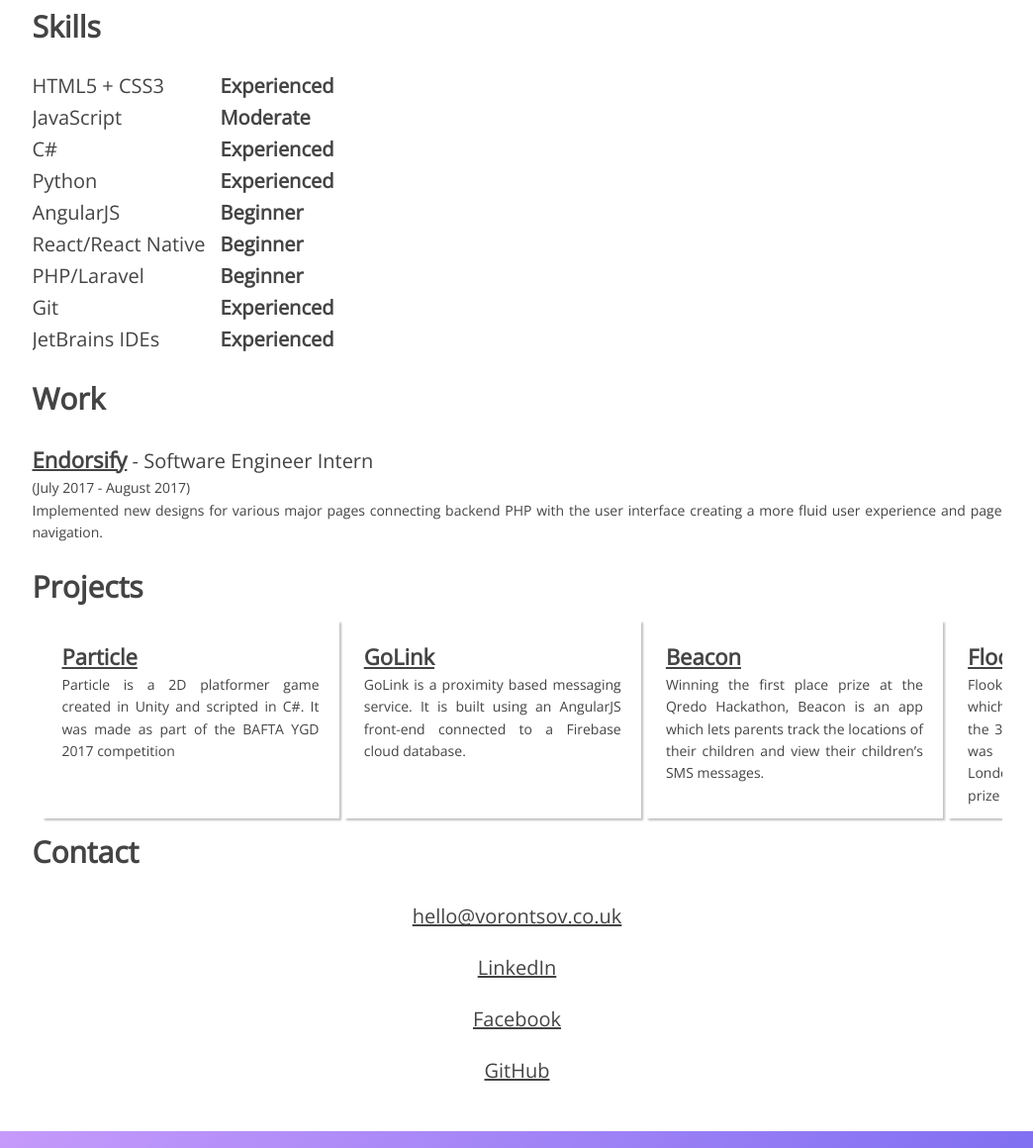
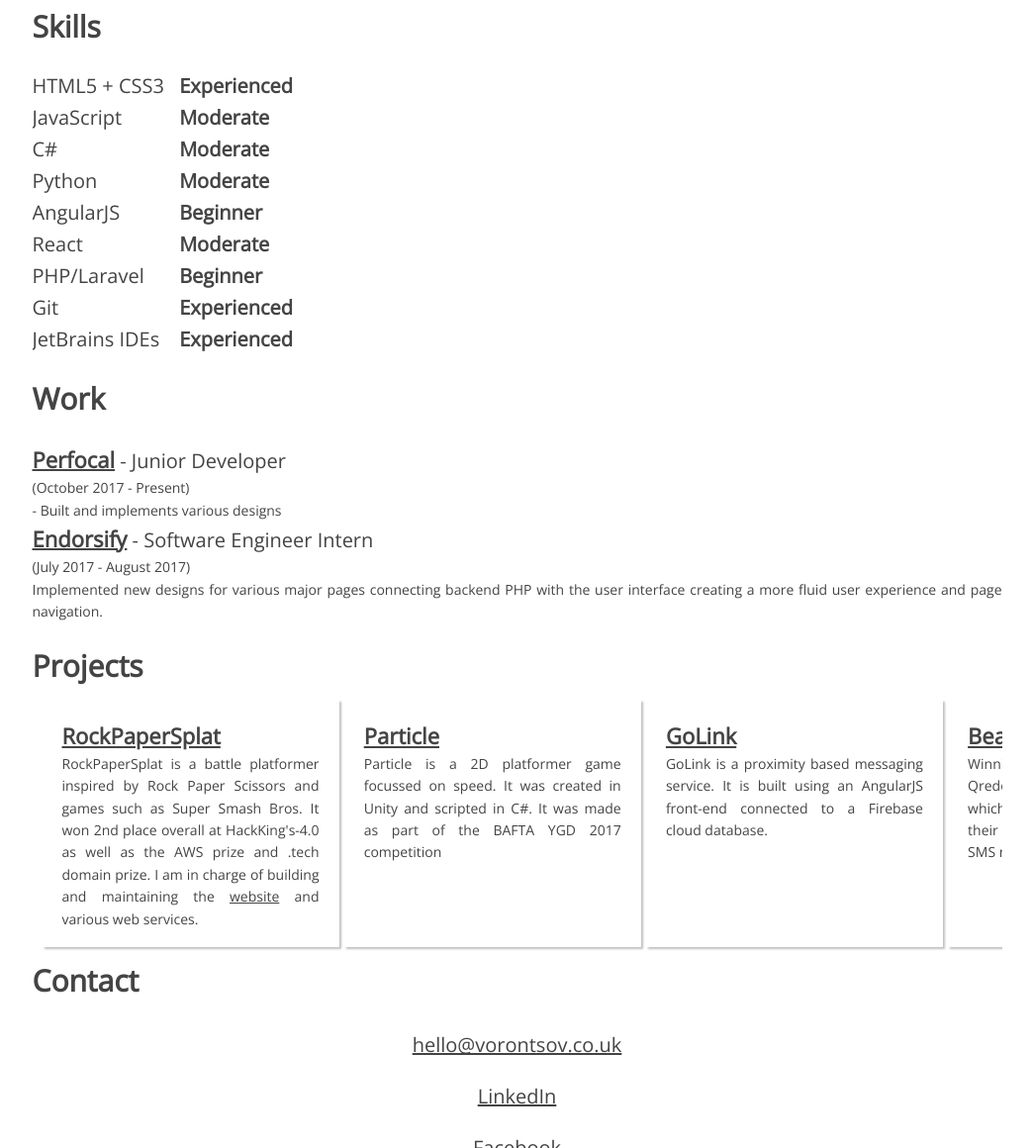
Before and after one commit to a-vorontsov/a-vorontsov.github.io, a plain HTML site: page index.html in a window 1280 px wide. Shown: the part 531-1691 px from the top of the page at 99% size, without its empty margins (125-1169 px from the left). Drawn offline with nearby package versions, Linux system fonts and the light colour scheme.

Commit message:
Minor changes [WIP]

```diff
--- a/css/stylesheet.css
+++ b/css/stylesheet.css
@@ -352,7 +352,7 @@
 
 .projectsItem {
     width: 300px;
-    height: 200px;
+    height: 250px;
     display: inline-block;
     box-shadow: 2px 2px 2px rgba(0,0,0,0.25);
     white-space: normal;
--- a/index.html
+++ b/index.html
@@ -1,5 +1,6 @@
 <!DOCTYPE html>
 <html lang="en">
+
 <head>
   <meta charset="UTF-8">
   <title>Aleksandr Vorontsov</title>
@@ -12,14 +13,22 @@
   <script src="js/jquery-3.2.1.min.js"></script>
   <script src="js/javascript.js"></script>
   <script>
-            (function(i,s,o,g,r,a,m){i['GoogleAnalyticsObject']=r;i[r]=i[r]||function(){
-                    (i[r].q=i[r].q||[]).push(arguments)},i[r].l=1*new Date();a=s.createElement(o),
-                m=s.getElementsByTagName(o)[0];a.async=1;a.src=g;m.parentNode.insertBefore(a,m)
-            })(window,document,'script','https://www.google-analytics.com/analytics.js','ga');
-            ga('create', 'UA-101741070-1', 'auto');
-            ga('send', 'pageview');
+  ( function( i, s, o, g, r, a, m ) {
+    i[ 'GoogleAnalyticsObject' ] = r;
+    i[ r ] = i[ r ] || function() {
+      ( i[ r ].q = i[ r ].q || [] ).push( arguments )
+    }, i[ r ].l = 1 * new Date();
+    a = s.createElement( o ),
+      m = s.getElementsByTagName( o )[ 0 ];
+    a.async = 1;
+    a.src = g;
+    m.parentNode.insertBefore( a, m )
+  } )( window, document, 'script', 'https://www.google-analytics.com/analytics.js', 'ga' );
+  ga( 'create', 'UA-101741070-1', 'auto' );
+  ga( 'send', 'pageview' );
   </script>
 </head>
+
 <body>
   <header class="pageTop">
     <h1 class="headerName">Aleksandr Vorontsov</h1>
@@ -92,7 +101,7 @@
           <li class="skillsItem">C#</li>
           <li class="skillsItem">Python</li>
           <li class="skillsItem">AngularJS</li>
-                        <li class="skillsItem">React/React Native</li>
+          <li class="skillsItem">React</li>
           <li class="skillsItem">PHP/Laravel</li>
           <li class="skillsItem">Git</li>
           <li class="skillsItem">JetBrains IDEs</li>
@@ -102,10 +111,10 @@
         <ul class="skillsList">
           <li class="skillsItem"><b>Experienced</b></li>
           <li class="skillsItem"><b>Moderate</b></li>
-                        <li class="skillsItem"><b>Experienced</b></li>
-                        <li class="skillsItem"><b>Experienced</b></li>
+          <li class="skillsItem"><b>Moderate</b></li>
+          <li class="skillsItem"><b>Moderate</b></li>
           <li class="skillsItem"><b>Beginner</b></li>
-                        <li class="skillsItem"><b>Beginner</b></li>
+          <li class="skillsItem"><b>Moderate</b></li>
           <li class="skillsItem"><b>Beginner</b></li>
           <li class="skillsItem"><b>Experienced</b></li>
           <li class="skillsItem"><b>Experienced</b></li>
@@ -120,9 +129,18 @@
       <div class="work">
         <ul class="workList">
           <li class="workItem">
+            <a href="https://www.perfocal.com" class="webLink"><b style="font-size: 22px;">Perfocal</b></a> - Junior Developer
+            <aside class="workMisc">(October 2017 - Present)</aside>
+            <aside class="workMisc">
+              - Built and implements various designs
+            </aside>
+          </li>
+          <li class="workItem">
             <a href="https://endorsify.co" class="webLink"><b style="font-size: 22px;">Endorsify</b></a> - Software Engineer Intern
             <aside class="workMisc">(July 2017 - August 2017)</aside>
-                            <aside class="workMisc">Implemented new designs for various major pages connecting backend PHP with the user interface creating a more fluid user experience and page navigation.</aside>
+            <aside class="workMisc">
+              Implemented new designs for various major pages connecting backend PHP with the user interface creating a more fluid user experience and page navigation.
+            </aside>
           </li>
         </ul>
       </div>
@@ -133,13 +151,23 @@
     </div>
     <div class="bodyText" id="projectsList">
       <div class="projectsItem">
+        <a class="webLink" href="https://github.com/StefLianos/Hackings-4.0">
+          <h2 class="projectHeader">
+            RockPaperSplat
+          </h2>
+        </a>
+        <p class="projectBody">
+          RockPaperSplat is a battle platformer inspired by Rock Paper Scissors and games such as Super Smash Bros. It won 2nd place overall at HackKing's-4.0 as well as the AWS prize and .tech domain prize. I am in charge of building and maintaining the <a class="webLink" href="https://rockpapersplat.tech/">website</a> and various web services.
+        </p>
+      </div>
+      <div class="projectsItem">
         <a class="webLink" href="https://github.com/a-vorontsov/Particle">
           <h2 class="projectHeader">
             Particle
           </h2>
         </a>
         <p class="projectBody">
-                        Particle is a 2D platformer game created in Unity and scripted in C#. It was made as part of the BAFTA YGD 2017 competition
+          Particle is a 2D platformer game focussed on speed. It was created in Unity and scripted in C#. It was made as part of the BAFTA YGD 2017 competition
         </p>
       </div>
       <div class="projectsItem">
@@ -149,7 +177,8 @@
           </h2>
         </a>
         <p class="projectBody">
-                        GoLink is a proximity based messaging service. It is built using an AngularJS front-end connected to a Firebase cloud database.</p>
+          GoLink is a proximity based messaging service. It is built using an AngularJS front-end connected to a Firebase cloud database.
+        </p>
       </div>
       <div class="projectsItem">
         <a class="webLink" href="https://github.com/kz/Beacon">
@@ -199,4 +228,5 @@
     </span>
   </footer>
 </body>
+
 </html>
```
Lines whose indentation alone changed are shown as unchanged.
